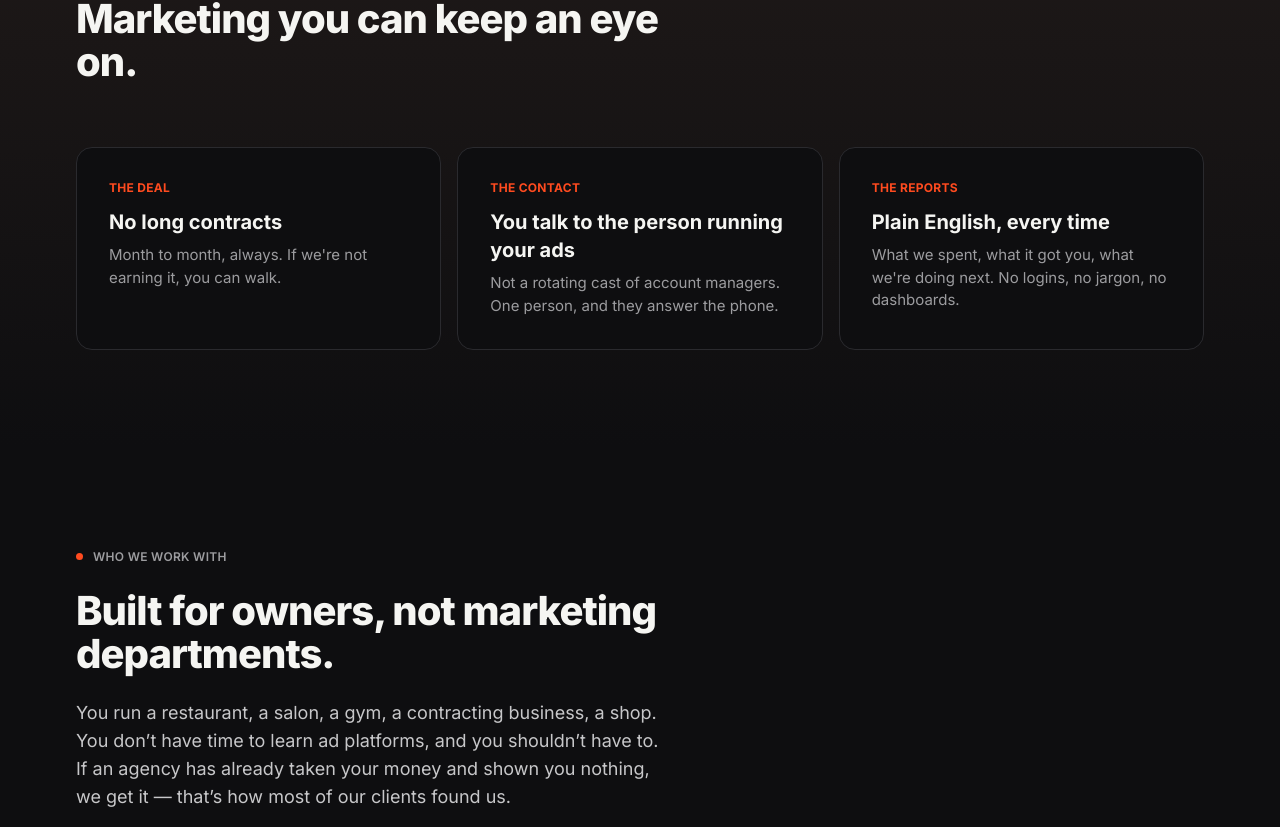
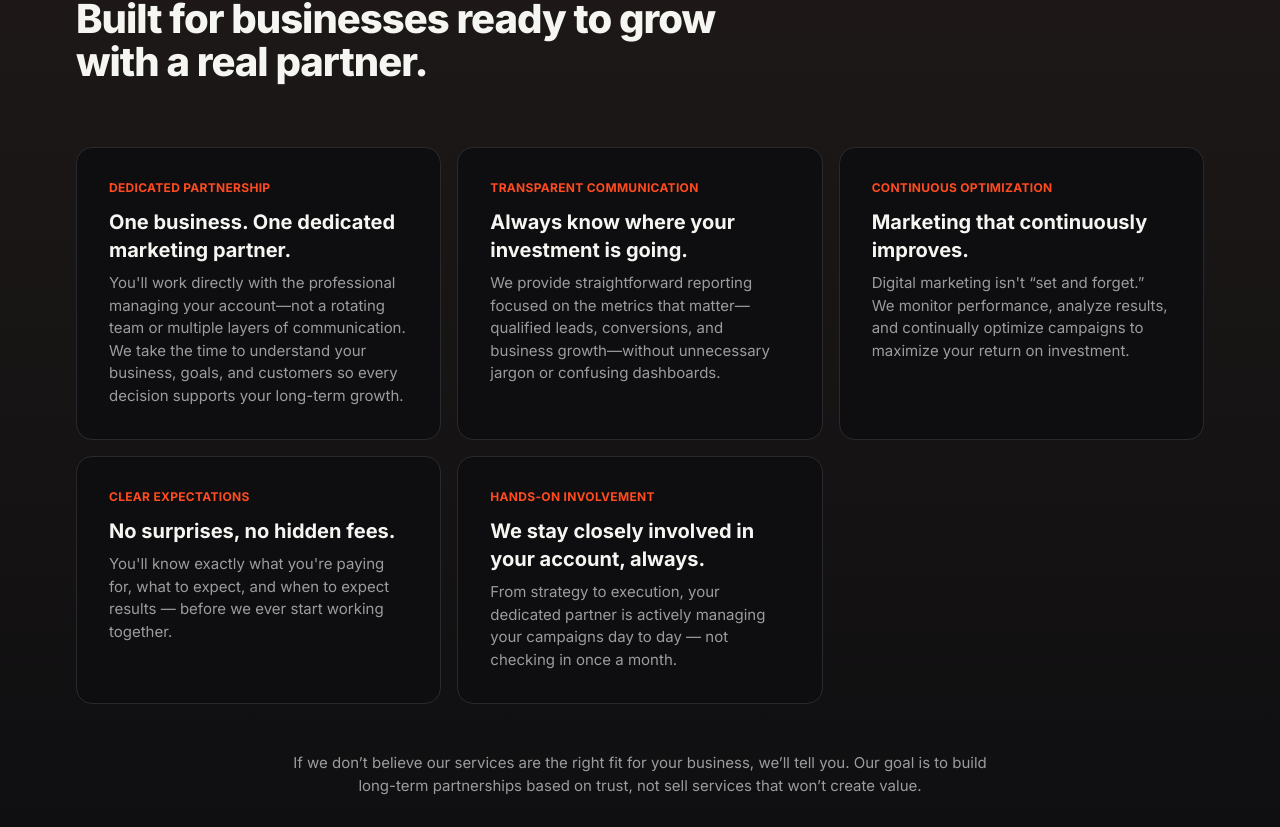
Before and after one commit to smohen985-ux/mm-digital-site, a Next.js app: page /mm-digital-site/ in a window 1280 px wide. Shown: the part 4813-5640 px from the top of the page. Built offline with nearby package versions, Linux system fonts and the light colour scheme.

Commit message:
Update HowWeWork.tsx

```diff
--- a/src/components/HowWeWork.tsx
+++ b/src/components/HowWeWork.tsx
@@ -1,54 +1,70 @@
 import { Reveal } from "./Reveal";
 
-const TAGS = [
+const CARDS = [
   {
-    label: "The Deal",
-    title: "No long contracts",
-    body: "Month to month, always. If we're not earning it, you can walk.",
+    label: "Dedicated Partnership",
+    title: "One business. One dedicated marketing partner.",
+    body: "You'll work directly with the professional managing your account—not a rotating team or multiple layers of communication. We take the time to understand your business, goals, and customers so every decision supports your long-term growth.",
   },
   {
-    label: "The Contact",
-    title: "You talk to the person running your ads",
-    body: "Not a rotating cast of account managers. One person, and they answer the phone.",
+    label: "Transparent Communication",
+    title: "Always know where your investment is going.",
+    body: "We provide straightforward reporting focused on the metrics that matter—qualified leads, conversions, and business growth—without unnecessary jargon or confusing dashboards.",
   },
   {
-    label: "The Reports",
-    title: "Plain English, every time",
-    body: "What we spent, what it got you, what we're doing next. No logins, no jargon, no dashboards.",
+    label: "Continuous Optimization",
+    title: "Marketing that continuously improves.",
+    body: "Digital marketing isn't “set and forget.” We monitor performance, analyze results, and continually optimize campaigns to maximize your return on investment.",
+  },
+  {
+    label: "Clear Expectations",
+    title: "No surprises, no hidden fees.",
+    body: "You'll know exactly what you're paying for, what to expect, and when to expect results — before we ever start working together.",
+  },
+  {
+    label: "Hands-On Involvement",
+    title: "We stay closely involved in your account, always.",
+    body: "From strategy to execution, your dedicated partner is actively managing your campaigns day to day — not checking in once a month.",
   },
 ];
 
 export default function HowWeWork() {
   return (
     <section
-      id="how-we-work"
+      id="who-we-serve"
       className="bg-gradient-to-b from-surface2 to-bg py-24"
     >
       <div className="container">
         <div className="mb-16 max-w-[640px]">
           <Reveal index={0} as="p" className="mb-6 inline-flex items-center gap-2.5 text-xs font-semibold uppercase tracking-wide text-muted before:content-[''] before:h-[7px] before:w-[7px] before:shrink-0 before:rounded-full before:bg-accent">
-            How we work
+            Who we serve
           </Reveal>
           <Reveal index={1} as="h2" isTitle className="text-[28px] font-extrabold leading-[1.08] tracking-tight md:text-[40px]">
-            Marketing you can keep an eye on.
+            Built for businesses ready to grow with a real partner.
           </Reveal>
         </div>
 
         <div className="grid grid-cols-1 gap-4 md:grid-cols-3">
-          {TAGS.map((t, i) => (
+          {CARDS.map((c, i) => (
             <Reveal
-              key={t.title}
+              key={c.label}
               index={i}
               className="rounded-2xl border border-border bg-bg p-8 transition-[border-color,transform] hover:-translate-y-1 hover:border-accent"
             >
               <span className="mb-3 block text-xs font-bold uppercase tracking-wide text-accent">
-                {t.label}
+                {c.label}
               </span>
-              <h3 className="mb-2 text-xl font-bold text-ink">{t.title}</h3>
-              <p className="mb-0 text-[15px] text-muted">{t.body}</p>
+              <h3 className="mb-2 text-xl font-bold text-ink">{c.title}</h3>
+              <p className="mb-0 text-[15px] text-muted">{c.body}</p>
             </Reveal>
           ))}
         </div>
+
+        <Reveal index={5} as="p" className="mx-auto mt-12 max-w-[720px] text-center text-[15px] text-muted">
+          If we don&rsquo;t believe our services are the right fit for your business, we&rsquo;ll
+          tell you. Our goal is to build long-term partnerships based on trust, not sell services
+          that won&rsquo;t create value.
+        </Reveal>
       </div>
     </section>
   );
```
